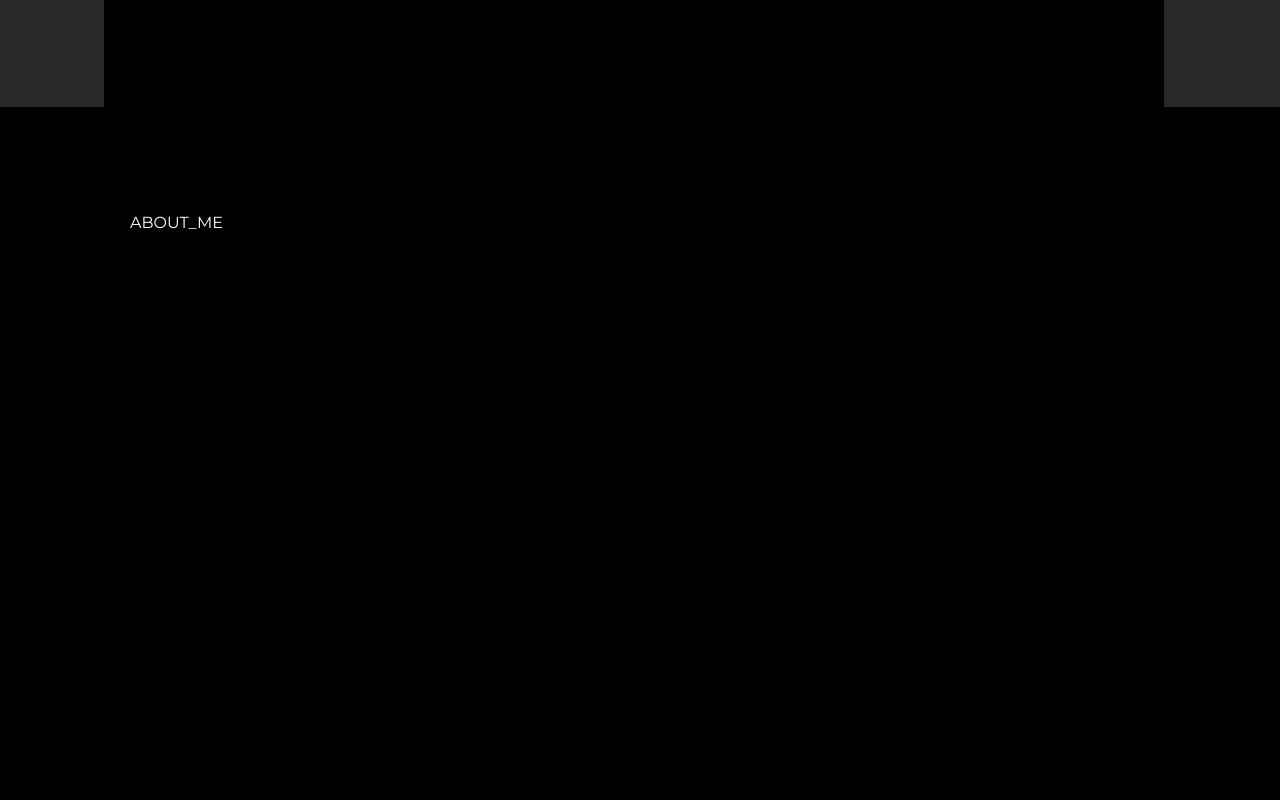
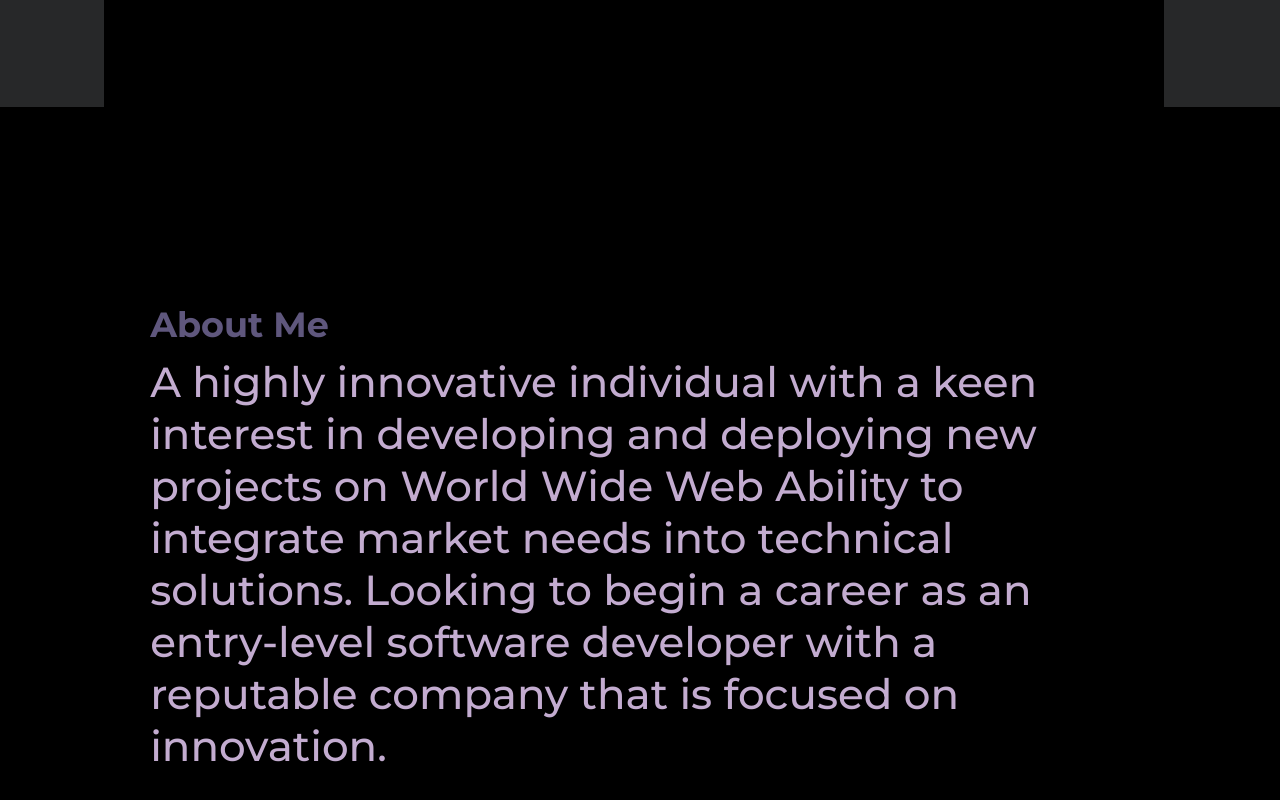
Before and after one commit to siddhantguptain/sg_v3, a React (Create React App) app: page / in a window 1280 px wide. Shown: the part 693-1493 px from the top of the page. Before the commit the page ends 950 px from the top, so only its background shows below. Built offline with nearby package versions, Linux system fonts and the light colour scheme.

Commit message:
Updated the About Page

```diff
--- a/src/components/AboutME/AboutME.js
+++ b/src/components/AboutME/AboutME.js
@@ -3,7 +3,12 @@ import style from "./AboutME.module.css";
 const ABOUT_ME  = () =>{
     return(
         <div className={style.container}>
-            ABOUT_ME
+            <div className={style.heading}>
+                About Me
+            </div>
+            <div className={style.paragraph}>
+            A highly innovative individual with a keen interest in developing and deploying new projects on World Wide Web Ability to integrate market needs into technical solutions. Looking to begin a career as an entry-level software developer with a reputable company that is focused on innovation.
+            </div>
         </div>
     );
 }
--- a/src/components/AboutME/AboutME.module.css
+++ b/src/components/AboutME/AboutME.module.css
@@ -0,0 +1,17 @@
+.container{
+    min-height: 100vh;
+    padding: 2%;
+    margin-top: 7%;
+}
+.heading{
+    font-size: 35px;
+    margin-bottom: 1%;
+    opacity: 0.5;
+    font-weight: 700;
+    color: #BEADFA;
+}
+.paragraph{
+    font-size: 42px;
+    font-weight: 500;
+    color: #C3ACD0;
+}
```
